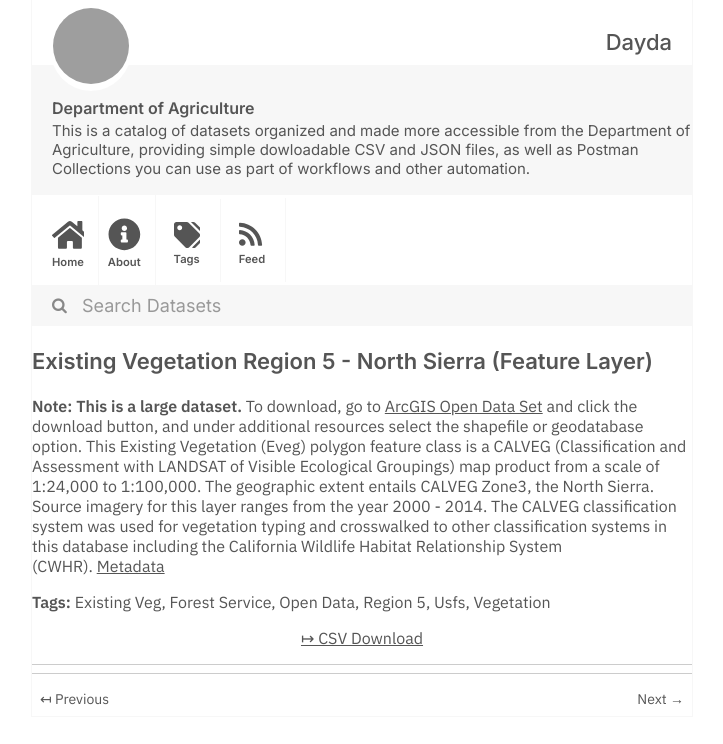
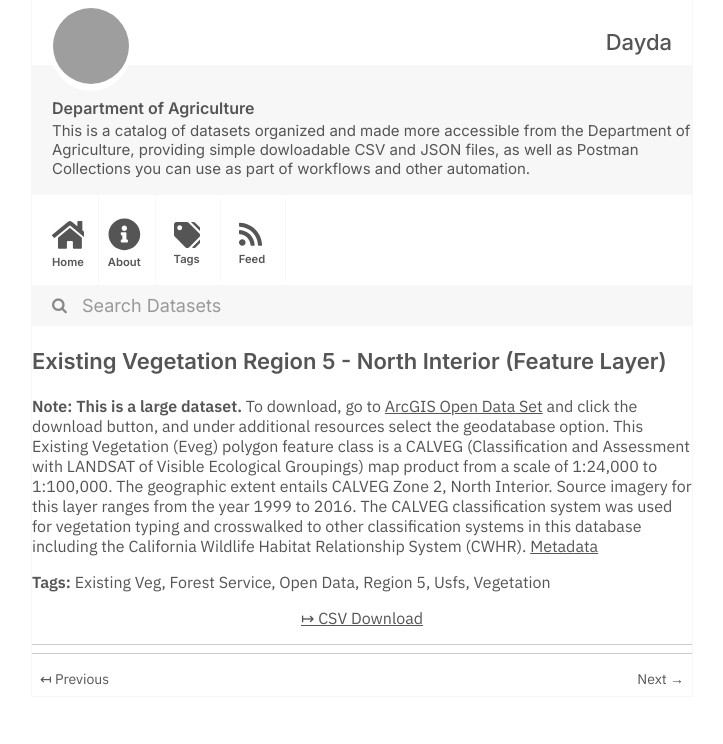
Before and after one commit to dayda-entities/department-of-agriculture, a Jekyll site: the page built from _posts/2020-12-03-existing-vegetation-region-5-n.md, in a window 1280 px wide, cut to the strip 0-744 px from the top of the page. Shown: the whole strip, without its empty margins (278-1001 px from the left). Built offline with Jekyll 4.4.1, drawn with Linux system fonts in a browser that asks for light colours; grey boxes are pictures that could not be loaded.

Commit message:
Publish Data

```diff
--- a/_posts/2020-12-03-existing-vegetation-region-5-n.md
+++ b/_posts/2020-12-03-existing-vegetation-region-5-n.md
@@ -1,7 +1,7 @@
 ---
-title: Existing Vegetation Region 5 - North Sierra (Feature Layer)
-created: '2020-12-03T20:26:43.409049'
-modified: '2021-05-14T15:14:07.959275'
+title: Existing Vegetation Region 5 - North Interior (Feature Layer)
+created: '2020-12-03T20:26:42.977251'
+modified: '2021-05-14T15:14:06.592463'
 state: active
 type: dataset
 tags:
@@ -13,9 +13,9 @@ tags:
   - Vegetation
 groups: []
 csv_url: >-
-  https://data-usfs.hub.arcgis.com/datasets/0815c3f5fda44584a34fc7d82d44dfb2_7.csv?outSR=%7B%22latestWkid%22%3A4269%2C%22wkid%22%3A4269%7D
+  https://data-usfs.hub.arcgis.com/datasets/3467201361134277a76888d24ebeda10_6.csv?outSR=%7B%22latestWkid%22%3A4269%2C%22wkid%22%3A4269%7D
 json_url: ''
 layout: post
 
 ---
-<b>Note:</b> <b>This is a large dataset. </b>To download, go to <a href='https://enterprisecontentnew-usfs.hub.arcgis.com/datasets/existing-vegetation-region-5-north-sierra-feature-layer' target='_blank'>ArcGIS Open Data Set</a> and click the download button, and under additional resources select the shapefile or geodatabase option. This Existing Vegetation (Eveg) polygon feature class is a CALVEG (Classification and Assessment with LANDSAT of Visible Ecological Groupings) map product from a scale of 1:24,000 to 1:100,000. The geographic extent entails CALVEG Zone3, the North Sierra. Source imagery for this layer ranges from the year 2000 - 2014. The CALVEG classification system was used for vegetation typing and crosswalked to other classification systems in this database including the California Wildlife Habitat Relationship System (CWHR). <a href='https://data.fs.usda.gov/geodata/edw/edw_resources/meta/S_USA.EVMid_R05_NorthSierra.xml' target='_blank'>Metadata</a>
+<b>Note:</b> <b>This is a large dataset. </b>To download, go to <a href='https://enterprisecontentnew-usfs.hub.arcgis.com/datasets/existing-vegetation-region-5-north-interior-feature-layer' target='_blank'>ArcGIS Open Data Set</a> and click the download button, and under additional resources select the geodatabase option. This Existing Vegetation (Eveg) polygon feature class is a CALVEG (Classification and Assessment with LANDSAT of Visible Ecological Groupings) map product from a scale of 1:24,000 to 1:100,000. The geographic extent entails CALVEG Zone 2, North Interior. Source imagery for this layer ranges from the year 1999 to 2016. The CALVEG classification system was used for vegetation typing and crosswalked to other classification systems in this database including the California Wildlife Habitat Relationship System (CWHR). <a href='https://data.fs.usda.gov/geodata/edw/edw_resources/meta/S_USA.EVMid_R05_NorthInterior.xml' target='_blank'>Metadata</a>
```
